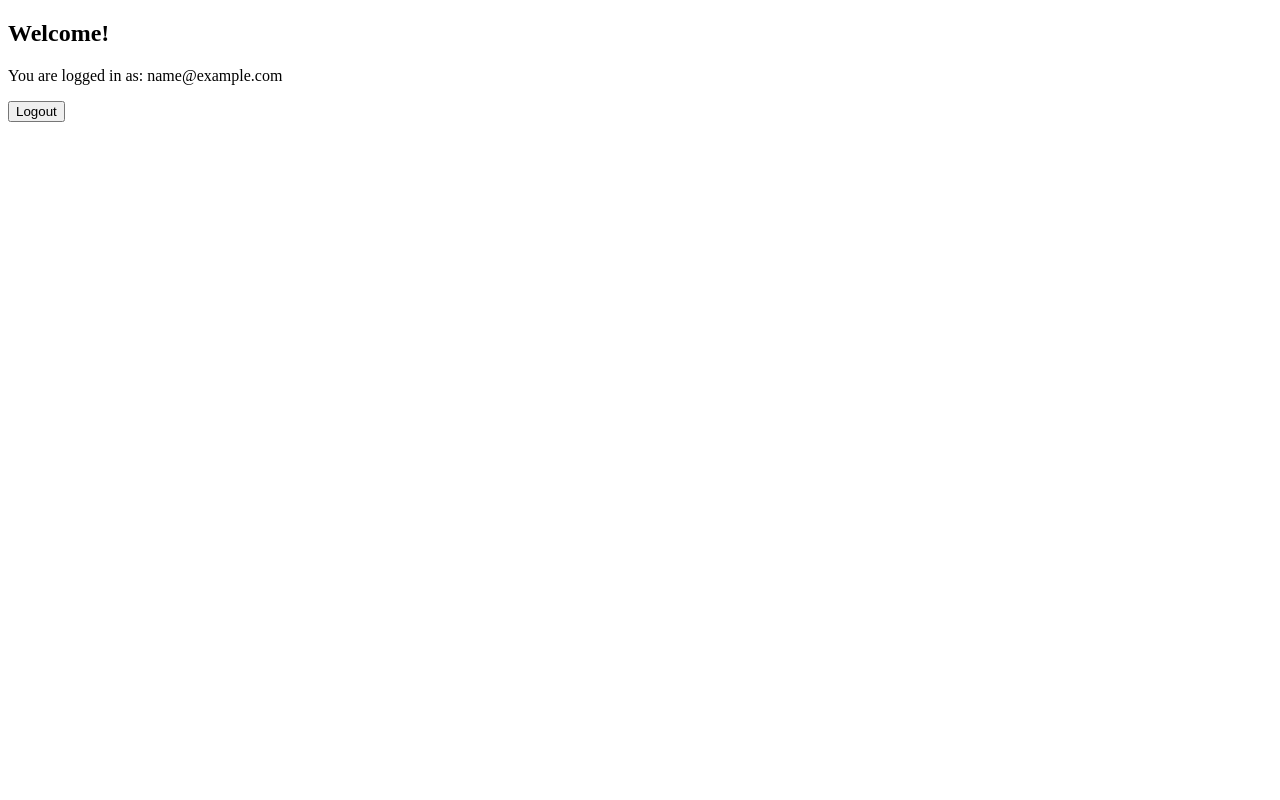
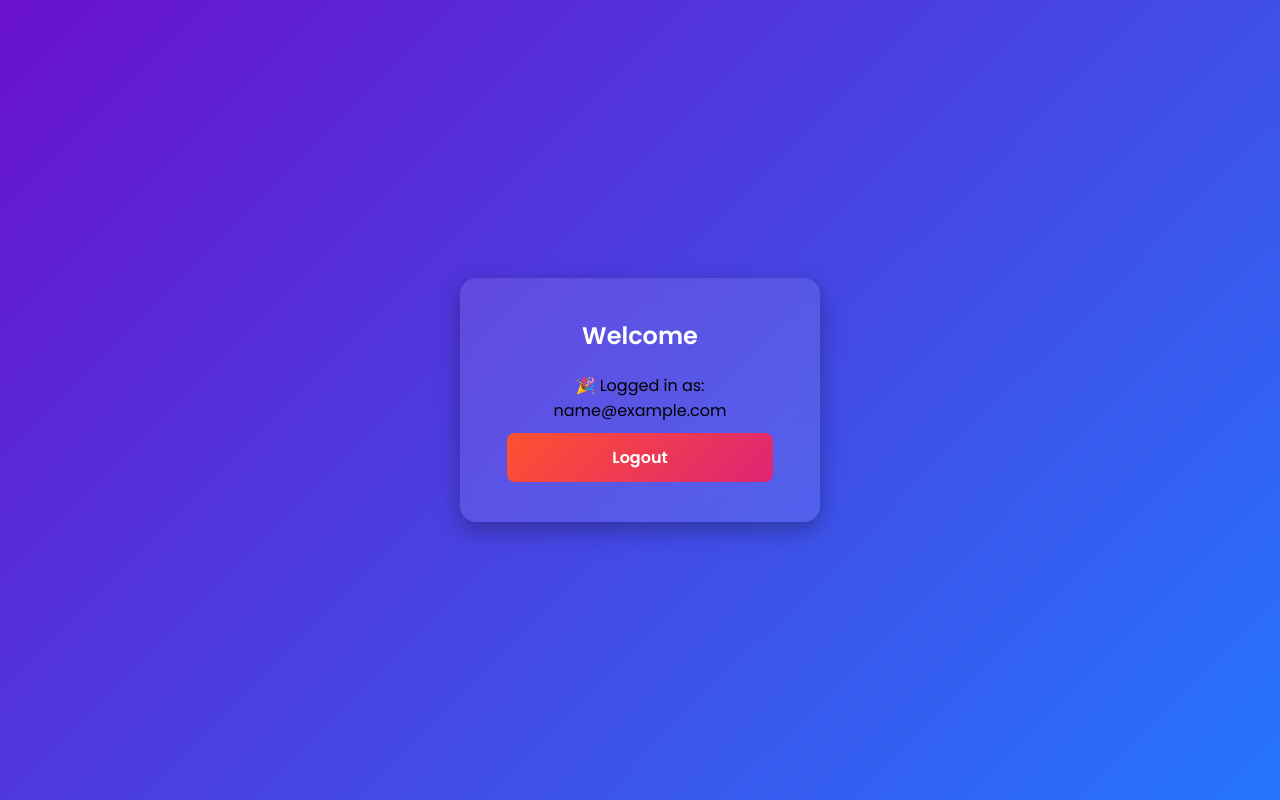
Before and after one commit to sauravchauhan010/loginsmc, a plain HTML site: page home.html in a window 1280 px wide. Drawn offline with Linux system fonts and the light colour scheme; sample sign-in values are in the browser's storage.

Commit message:
Update home.html

```diff
--- a/home.html
+++ b/home.html
@@ -1,25 +1,26 @@
 <!DOCTYPE html>
 <html>
 <head>
-  <title>Home Page</title>
+  <title>Home</title>
+  <link rel="stylesheet" href="style.css">
 </head>
 <body>
-  <h2>Welcome!</h2>
-  <p id="welcomeMsg"></p>
-  <button onclick="logout()">Logout</button>
+  <div class="container">
+    <h2>Welcome</h2>
+    <p id="welcomeMsg"></p>
+    <button onclick="logout()">Logout</button>
+  </div>
 
   <script>
-    // Check if user is logged in
     const userEmail = localStorage.getItem("userEmail");
     if (!userEmail) {
-      // Not logged in → redirect back to login
       window.location.href = "login.html";
     } else {
-      document.getElementById("welcomeMsg").innerText = "You are logged in as: " + userEmail;
+      document.getElementById("welcomeMsg").innerText = "🎉 Logged in as: " + userEmail;
     }
 
     function logout() {
-      localStorage.removeItem("userEmail"); // clear session
+      localStorage.removeItem("userEmail");
       window.location.href = "login.html";
     }
   </script>
```
